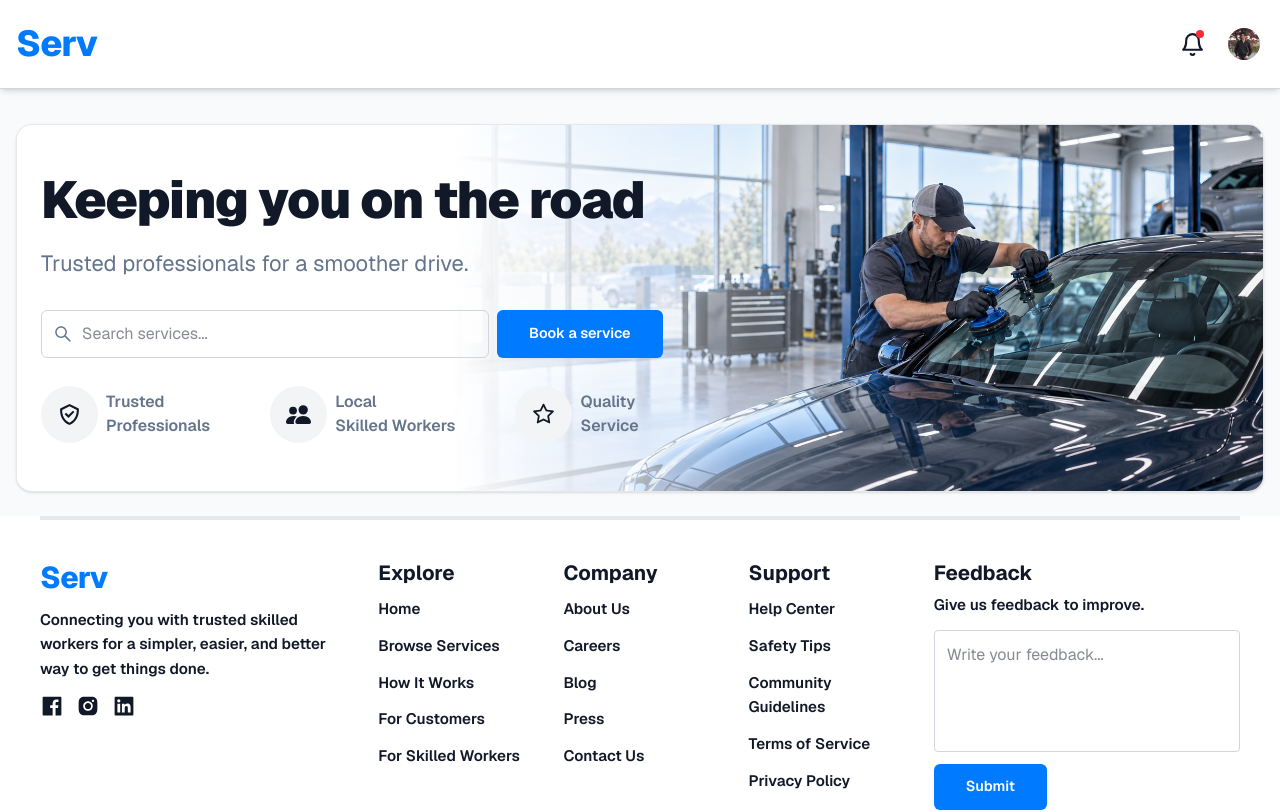
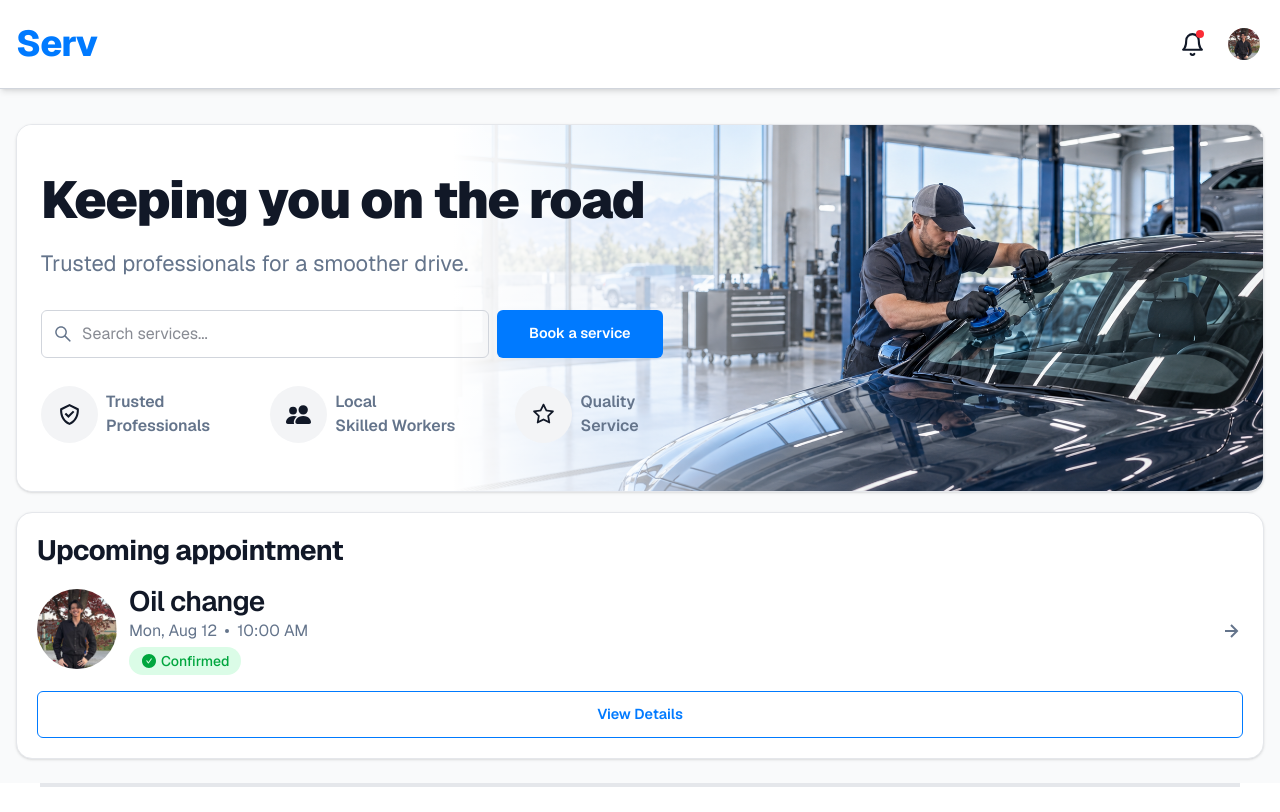
Before and after one commit to Rickson0628/Serv, a Next.js app: page /dashboard/customer in a window 1280 px wide. Shown: the top 812 px of the page. Built offline with nearby package versions, Linux system fonts and the light colour scheme.

Commit message:
feat: add ProviderAppointment component and update CustomerDashboardPage

```diff
--- a/src/app/(platform)/dashboard/customer/page.tsx
+++ b/src/app/(platform)/dashboard/customer/page.tsx
@@ -5,6 +5,7 @@ import { AiOutlineStar } from "react-icons/ai";
 import { BsFillPeopleFill } from "react-icons/bs";
 import { BiCheckShield } from "react-icons/bi";
 import { ReactNode } from "react";
+import ProviderAppointment from "@/components/dashboard/DashboardAppointment";
 
 interface Benefit {
   icon: ReactNode,
@@ -50,6 +51,8 @@ const CustomerDashboardPage = () => {
       </div>
       <DashboardCard title="Keeping you on the road" description="Trusted professionals for a smoother drive." buttonName="Book a service"
         desktopHeroImage="/dashboard/ServHeroDesk.png" mobileHeroImage="/dashboard/ServHeroMobile.png" serviceBenefits={serviceBenefits} />
+
+        <ProviderAppointment />
     </main>
   );
 };
--- a/src/app/(platform)/platform.module.css
+++ b/src/app/(platform)/platform.module.css
@@ -8,3 +8,17 @@
 
 
 /* Typography */
+
+.cardHeroTitle{
+  @apply  max-w-[10ch] sm:max-w-none text-[1.75rem] leading-[1.02] tracking-tight md:max-w-none md:text-[2.5rem] lg:text-[3rem] xl:text-[3.25rem];
+}
+.cardTitle {
+  @apply text-[1.15rem]  font-bold leading-tight tracking-tight md:text-[1.25rem] md:text-[1.4rem] lg:text-[1.6rem] xl:text-[1.75rem];
+}
+.cardSubtitle {
+  @apply text-[1.15rem]  font-semibold leading-tight tracking-tight md:text-[1.25rem] md:text-[1.4rem] lg:text-[1.6rem] xl:text-[1.75rem];
+}
+
+.cardDescription{
+  @apply text-[0.9rem] leading-relaxed text-muted md:text-[1.1rem] lg:text-[1.25rem] xl:text-[1.375rem]
+}
--- a/src/app/page.tsx
+++ b/src/app/page.tsx
@@ -17,6 +17,7 @@ export default function Home() {
       <ServiceSection title="Turn your skills into" coloredTitle="opportunities"
       eyebrow="Work on your terms" description="Join Servas a provider and connect with customers in your area. Set your own schedule, grow your business, and do what you love." buttonText="Become a Provider" image="/home/TrustedTeam.png"  imagePosition="left" />
       <Offer />
+
       <Footer />
 
     </section>
--- /dev/null
+++ b/src/components/dashboard/DashboardAppointment.tsx
@@ -0,0 +1,67 @@
+import Image from "next/image";
+import Link from "next/link";
+import { AiFillCheckCircle } from "react-icons/ai";
+import { BiRightArrowAlt } from "react-icons/bi";
+import platStyles from "../../app/(platform)/platform.module.css";
+
+const ProviderAppointment = () => {
+  return (
+    <article className="mt-5 w-full space-y-4 rounded-2xl border border-gray-200 bg-white px-5 py-5 shadow-sm transition-transform hover:scale-[1.01]">
+
+      {/* Card Title */}
+      <h2 className={`${platStyles.cardTitle} font-semibold`}>
+        Upcoming appointment
+      </h2>
+
+      {/* Appointment Information */}
+      <div className="flex items-center gap-3">
+
+        {/* Provider Image */}
+        <div className="relative h-20 w-20 shrink-0 overflow-hidden rounded-full md:h-20 md:w-20">
+          <Image
+            src="/dashboard/icon.jpg"
+            alt="Service provider"
+            fill
+            className="object-cover"
+          />
+        </div>
+
+        {/* Appointment Details */}
+        <div className="flex min-w-0 flex-1 flex-col">
+
+          {/* Service Name */}
+          <div className={platStyles.cardSubtitle}>
+            Oil change
+          </div>
+
+          {/* Date, Time & Arrow */}
+          <div className="flex w-full items-center justify-between gap-3">
+            <div className="flex flex-wrap items-center gap-2 text-sm text-muted md:text-base">
+              <span>Mon, Aug 12</span>
+              <span className="h-1 w-1 rounded-full bg-muted" />
+              <span>10:00 AM</span>
+            </div>
+
+            <BiRightArrowAlt className="shrink-0 text-xl text-muted md:text-2xl" />
+          </div>
+
+          {/* Status */}
+          <div className="mt-1 flex w-fit items-center gap-1 rounded-full bg-green-100 px-3 py-1 text-sm font-medium text-green-600">
+            <AiFillCheckCircle size={16} />
+            <span>Confirmed</span>
+          </div>
+        </div>
+      </div>
+
+      {/* View Details */}
+      <Link
+        href="/appointment/customer"
+        className="btn-secondary w-full text-primary"
+      >
+        View Details
+      </Link>
+    </article>
+  );
+};
+
+export default ProviderAppointment;
```
